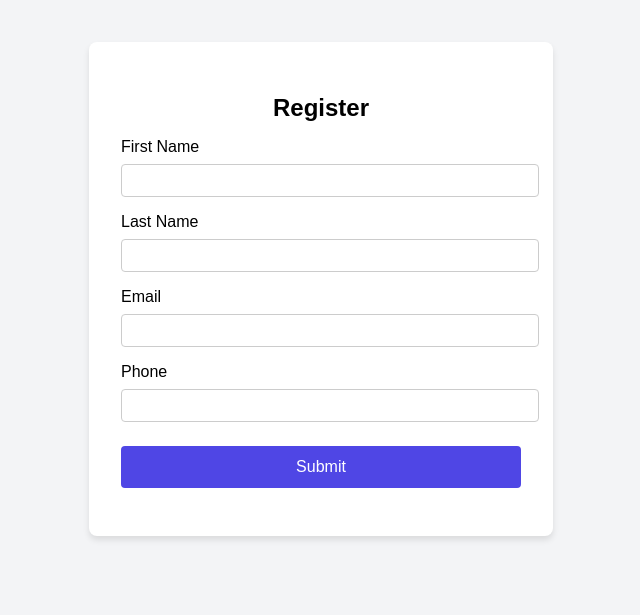
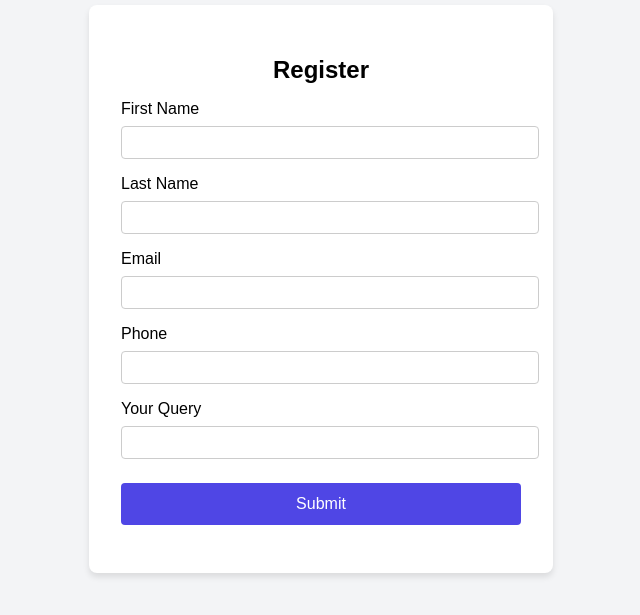
Before and after one commit to Kanak-Wanjari/Vercel, a plain HTML site: page index.html in a window 1280 px wide. Shown: the part 111-726 px from the top of the page, without its empty margins (319-959 px from the left). Drawn offline with Linux system fonts and the light colour scheme.

Commit message:
Changes Update

```diff
--- a/index.html
+++ b/index.html
@@ -74,6 +74,9 @@
       <label for="phone">Phone</label>
       <input type="tel" id="phone" name="phone" required />
 
+      <label for="query">Your Query</label>
+      <input type="text" id="query" name="query" required />
+
       <button type="submit">Submit</button>
       <div class="message" id="messageBox"></div>
     </form>
```
